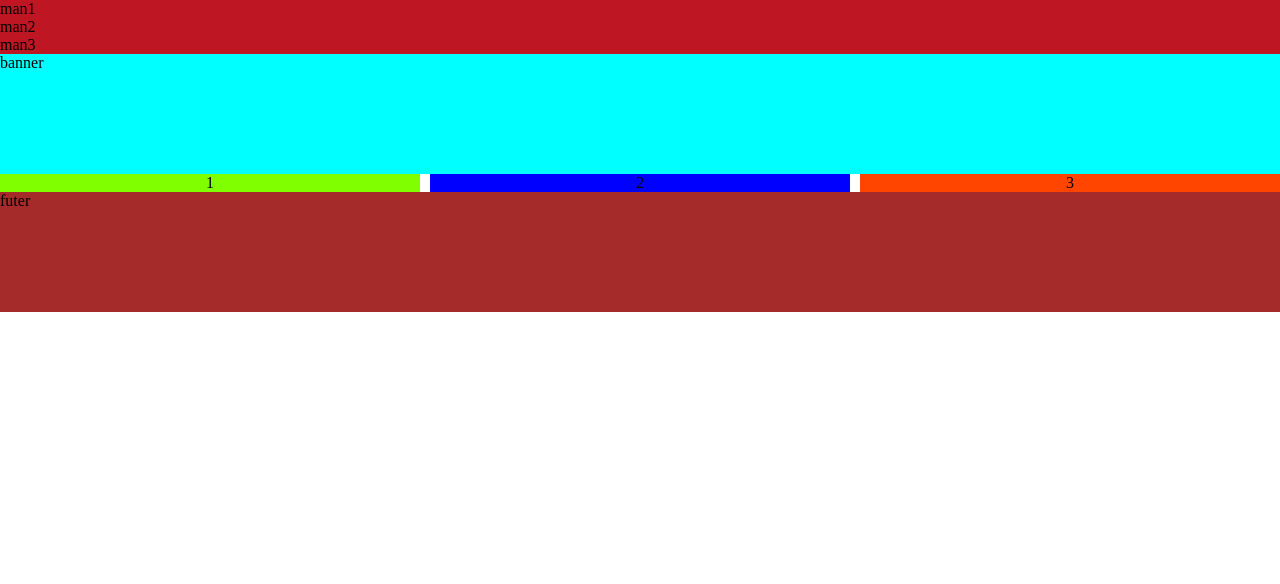
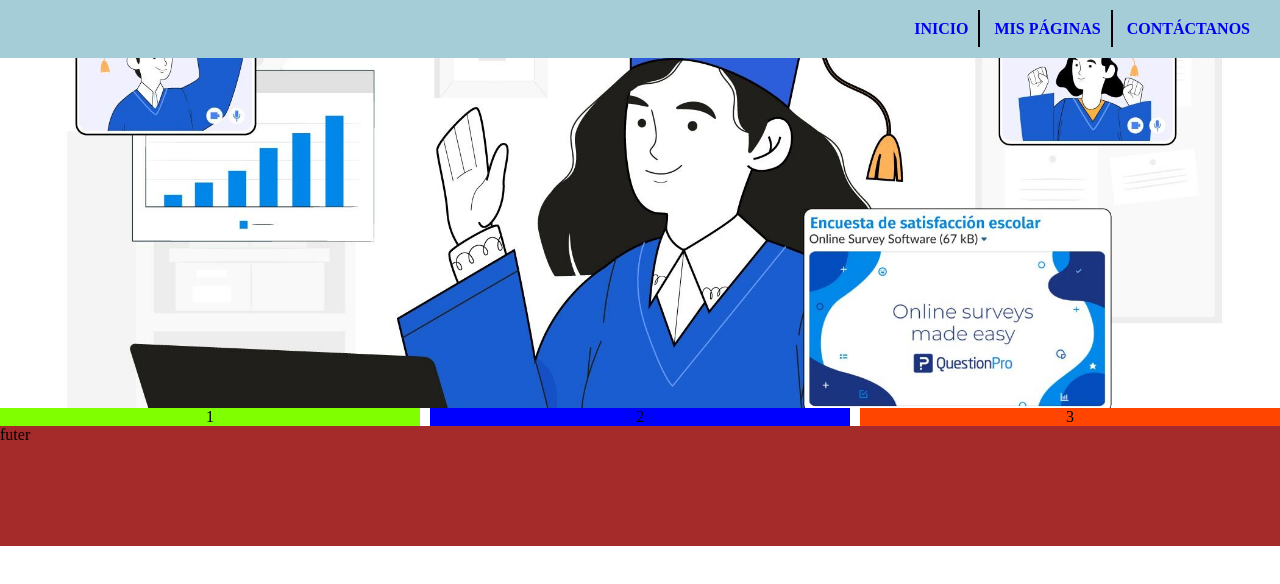
Before and after one commit to GABOTERIMON/ProyectoPaginaWebGabo, a plain HTML site: page index.html in a window 1280 px wide. Drawn offline with Linux system fonts and the light colour scheme.

Commit message:
GABOTERIMON

```diff
--- a/ccs/estilos.css
+++ b/ccs/estilos.css
@@ -1,13 +1,22 @@
-.menu-cabecera {background-color:#be1622;
+.menu-cabecera {background-color:#a4cdd7;
 width: 100%;
 }
 *{
     margin: 0;
     padding: 0;
 }
-.banner{background-color: aqua;
+.banner{
+    background-image: url("../imagenes/IMAGEN\ EDUCATIVA.jpg");
+    width: 100%;
+    height: 350px;
+    background-repeat: no-repeat;
+    background-size: 100%;
+    background-position-x: 0% ;
+    background-position-y: 36%;
+    background-color: aqua;
 width: 100%;
-height: 120px;}
+height: 350px;
+}
 .cajascolumnas{
     display: flex;
 justify-content: space-around;
@@ -34,3 +43,24 @@ gap: 10px;
     width: 100%;
     height: 120px;
 }
+.menu-superior li {
+    display: inline;
+    padding: 10px;
+    border-right: solid 2px;
+}
+.menu-superior li:last-child{
+    border-right: none;
+}
+.menu-superior {
+    font-weight: bold;
+    text-align: right;
+    padding: 20px;
+}
+.menu-superior li a:hover{
+    color: #e2430c;
+    background-color: #02506e;
+   text-decoration: underline;
+}
+li a{
+    text-decoration: none;
+}
--- a/index.html
+++ b/index.html
@@ -7,14 +7,14 @@
 </head>
 <body>
     <div class="menu-cabecera">
-        <ul>
-            <li>man1</li>
-            <li>man2</li>
-            <li>man3</li>
+        <ul class="menu-superior">
+            <li><a href="#">INICIO</li></a>
+            <li><a href="#">MIS PÁGINAS</li></a>
+            <li><a href="#">CONTÁCTANOS</li></a>
         </ul>
     </div>
     <div class="banner">
-        banner
+
     </div>
     <div class="cajascolumnas">
 <div class="columna colorverde">
```
Also changed, not shown: imagenes/IMAGEN EDUCATIVA.jpg (added).
